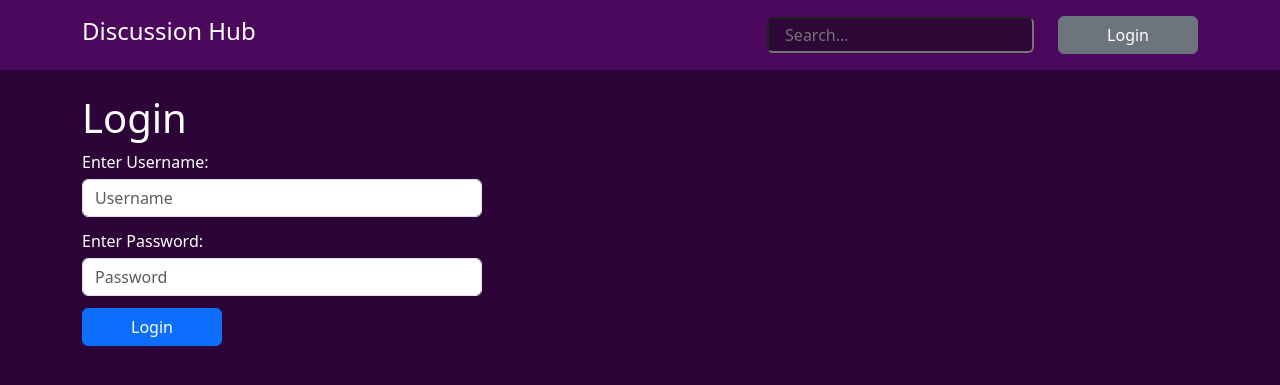
After one commit to samuelbrhane/Django-DiscussionHub, a Django app: page /login/ in a window 1280 px wide. The commit adds this page. Shown: the top 385 px of the page. Run offline with Django 4.2, Linux system fonts and the light colour scheme.

Commit message:
add user authentication.

```diff
--- a/base/static/css/styles.css
+++ b/base/static/css/styles.css
@@ -31,3 +31,11 @@ li {
   color: #fff;
   background-color: rgb(45, 8, 55);
 }
+
+.form-group {
+  max-width: 400px !important;
+  margin-bottom: 12px;
+  display: flex;
+  flex-direction: column;
+  gap: 5px;
+}
--- a/base/templates/base.html
+++ b/base/templates/base.html
@@ -22,6 +22,15 @@
   </head>
   <body>
     {% include "navbar.html" %}
-    <div class="container">{% block content %} {% endblock content %}</div>
+
+    <div class="container">
+      {% if messages %}
+      <div class="messages">
+        {% for message in messages %}
+        <p>{{ message }}</p>
+        {% endfor %}
+      </div>
+      {% endif %} {% block content %} {% endblock content %}
+    </div>
   </body>
 </html>
--- a/base/templates/index.html
+++ b/base/templates/index.html
@@ -23,6 +23,7 @@
     </div>
 
     <div class="col-lg-9 col-12 col-sm-12">
+      <p>There are {{rooms_count}} rooms available.</p>
       <!-- create a new room -->
       <div class="d-flex justify-content-start mb-4">
         <a href="{% url 'create-room' %}" class="btn btn-primary px-4"
--- /dev/null
+++ b/base/templates/login.html
@@ -0,0 +1,40 @@
+<!-- extends base.html -->
+{% extends "base.html" %}
+
+<!-- block content -->
+<section>
+  {% block content %}
+  <form class="form" method="POST" action="{% url 'login' %}">
+    {% csrf_token %}
+
+    <h1>Login</h1>
+    <!-- username -->
+    <div class="form-group">
+      <label for="username">Enter Username:</label>
+      <input
+        type="text"
+        name="username"
+        id="username"
+        placeholder="Username"
+        class="form-control"
+      />
+    </div>
+
+    <!-- password -->
+    <div class="form-group">
+      <label for="password">Enter Password:</label>
+      <input
+        type="password"
+        name="password"
+        id="password"
+        placeholder="Password"
+        class="form-control"
+      />
+    </div>
+
+    <!-- submit -->
+    <button type="submit" class="btn btn-primary px-5">Login</button>
+  </form>
+
+  {% endblock content %}
+</section>
--- a/base/templates/navbar.html
+++ b/base/templates/navbar.html
@@ -5,6 +5,7 @@
       <a href="{% url 'home' %}">Discussion Hub</a>
     </h1>
 
+    <div class="d-flex align-items-center gap-4">
       <form action="{% url 'home' %}">
         <input
           type="text"
@@ -13,5 +14,11 @@
           placeholder="Search..."
         />
       </form>
+      {% if user.is_authenticated %}
+      <a href="{% url 'logout' %}" class="btn btn-secondary px-5">Logout</a>
+      {% else %}<a href="{% url 'login' %}" class="btn btn-secondary px-5"
+        >Login</a
+      >{% endif %}
+    </div>
   </div>
 </nav>
--- a/base/urls.py
+++ b/base/urls.py
@@ -2,6 +2,8 @@ from django.urls import path
 from . import views
 
 urlpatterns = [
+    path("login/", views.login_user, name="login"),
+    path("logout/", views.logout_user, name="logout"),
     path("", views.home, name="home"),
     path("room/<str:pk>/", views.room, name="room"),
     path("create-room/", views.create_room, name="create-room"),
--- a/base/views.py
+++ b/base/views.py
@@ -3,6 +3,38 @@ from django.http import HttpResponse
 from .models import Room, Topic
 from .forms import RoomForm
 from django.db.models import Q
+from django.contrib.auth.models import User
+from django.contrib.auth import authenticate, login, logout
+from django.contrib import messages
+
+
+# authentication
+def login_user(request):
+    context = {}
+    if request.method == 'POST':
+        username = request.POST.get('username')
+        password = request.POST.get('password')
+        try:
+            user = User.objects.get(username=username)
+            authenticated_user = authenticate(
+                request, username=username, password=password)
+            if authenticated_user is not None:
+                login(request, authenticated_user)
+                return redirect('home')
+            else:
+                messages.error(request, "Incorrect username or password")
+        except:
+            messages.error(request, "User does not exist")
+
+        return render(request, 'login.html', context)
+    else:
+        return render(request, 'login.html', context)
+
+
+# logout user
+def logout_user(request):
+    logout(request)
+    return redirect('home')
 
 
 # home page
@@ -10,8 +42,9 @@ def home(request):
     q = request.GET.get('q') if request.GET.get('q') != None else ""
     rooms = Room.objects.filter(Q(topic__name__icontains=q) | Q(
         title__icontains=q) | Q(description__icontains=q))
+    rooms_count = rooms.count()
     topics = Topic.objects.all()
-    context = {"rooms": rooms, "topics": topics}
+    context = {"rooms": rooms, "topics": topics, "rooms_count": rooms_count}
     return render(request, 'index.html', context)
 
 
```
Lines whose indentation alone changed are shown as unchanged.
